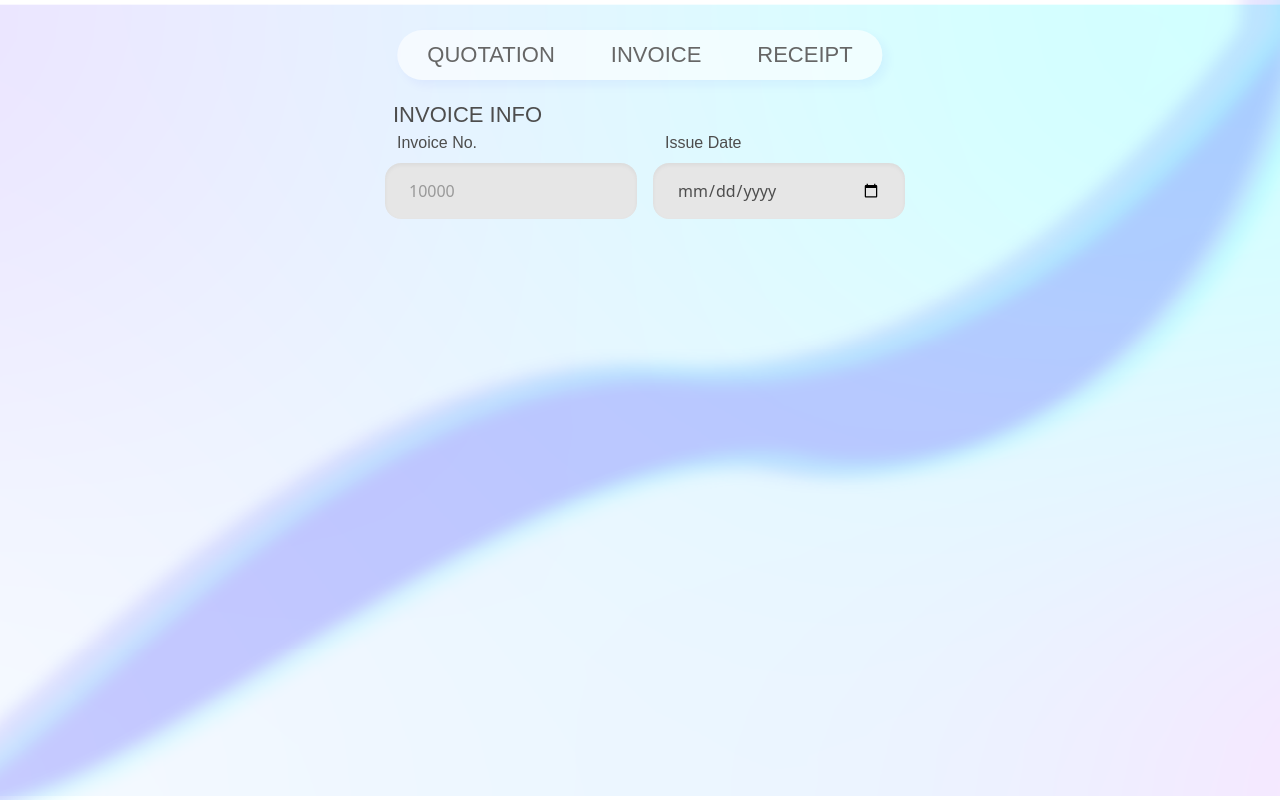
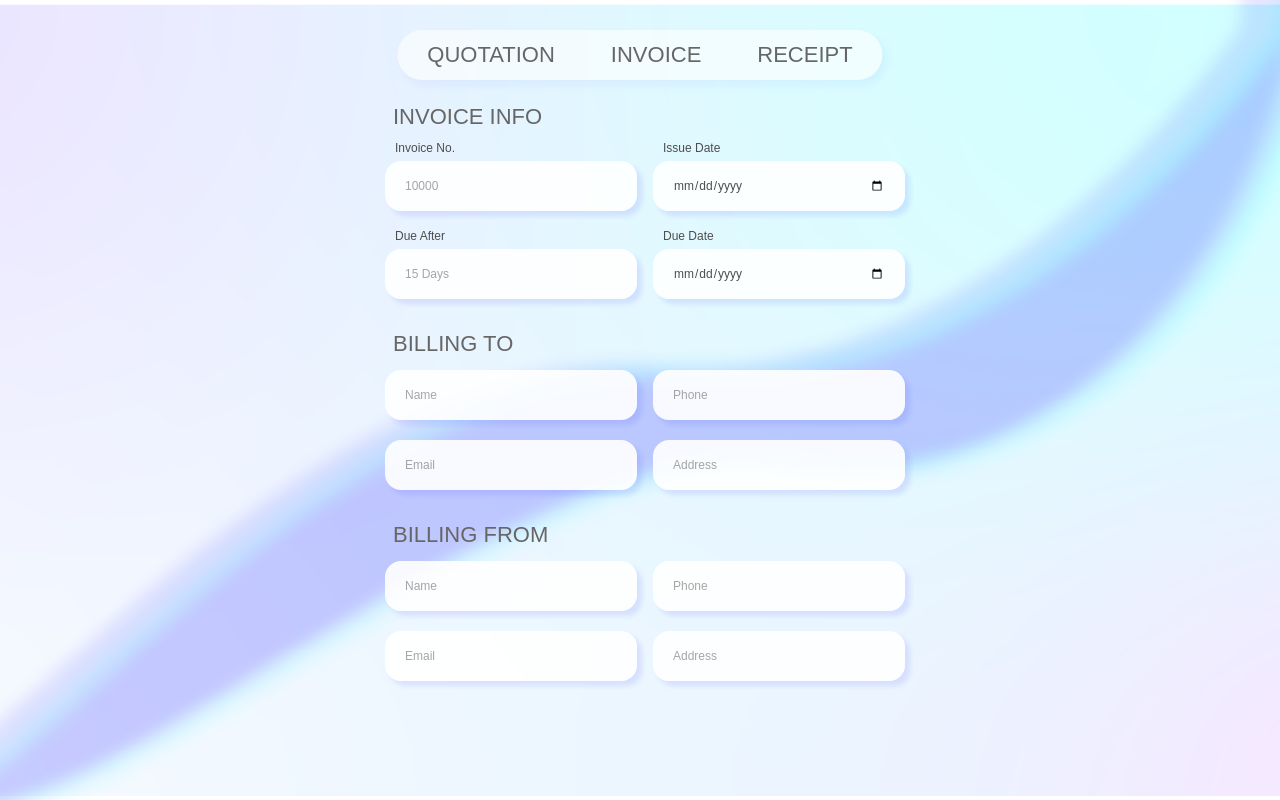
Before and after one commit to Ahmadkalims/InvoicerX, a React (Vite) app: page / in a window 1280 px wide. Built offline with nearby package versions, Linux system fonts and the light colour scheme.

Commit message:
Added 3 sections for forms

```diff
--- a/index.html
+++ b/index.html
@@ -22,5 +22,5 @@
 
 <!--
 git add .
-git commit -m "Added Forms Updated InputFieldStyle"
+git commit -m "Added 3 sections for forms"
 git push origin main-->
--- a/src/components/Form.jsx
+++ b/src/components/Form.jsx
@@ -1,23 +1,64 @@
+// Replace <br /> with a div that has a smaller margin for better control
+// For example, use <div style={{ margin: "12px 0" }} />
+
 import React from "react";
 import InputFieldStyle from "./InputFieldStyle";
+
+const h1Style = {
+  fontFamily: "'Montserrat medium', sans-serif",
+  fontSize: "22px",
+  color: "#666666",
+  fontWeight: "500",
+  marginLeft: "8px",
+  marginBottom: "6px"
+};
+
+const smallMargin = { margin: "12px 0" };
 
 const Form = () => {
   return (
     <>
-    <header className="fixed top-[100px] left-1/2 -translate-x-1/2 w-full max-w-[510px] z-50">
-      <h1 className="text-[#4d4d4d] text-xl font-bold2 ml-2"
-      style={{ fontFamily: "'Montserrat-regular', sans-serif", fontSize: "22px" }}>INVOICE INFO</h1>
+      <header className="fixed top-[100px] left-1/2 -translate-x-1/2 w-full max-w-[510px] z-50">
+        <h1 style={h1Style}>INVOICE INFO</h1>
 
-      <div className="flex flex-row gap-4">
-
-        <InputFieldStyle label="Invoice No." placeholder="10000" type="number" />
-        <InputFieldStyle label="Issue Date" placeholder="mm-dd-yyyy" type="date" />
-
+        <div className="flex flex-row gap-4">
+          <InputFieldStyle label="Invoice No." placeholder="10000" type="number" />
+          <InputFieldStyle label="Issue Date" placeholder="mm-dd-yyyy" type="date" />
         </div>
 
+        <div className="flex flex-row gap-4">
+          <InputFieldStyle label="Due After" placeholder="15 Days" type="number" />
+          <InputFieldStyle label="Due Date" placeholder="mm-dd-yyyy" type="date" />
+        </div>
 
+        <div style={smallMargin} />
 
-    </header>
+        <h1 style={h1Style}>BILLING TO</h1>
+
+        <div className="flex flex-row gap-4">
+          <InputFieldStyle label="" placeholder="Name" type="text" />
+          <InputFieldStyle label="" placeholder="Phone" type="tel" />
+        </div>
+
+        <div className="flex flex-row gap-4">
+          <InputFieldStyle label="" placeholder="Email" type="email" />
+          <InputFieldStyle label="" placeholder="Address" type="text" />
+        </div>
+
+        <div style={smallMargin} />
+
+        <h1 style={h1Style}>BILLING FROM</h1>
+
+        <div className="flex flex-row gap-4">
+          <InputFieldStyle label="" placeholder="Name" type="text" />
+          <InputFieldStyle label="" placeholder="Phone" type="tel" />
+        </div>
+
+        <div className="flex flex-row gap-4">
+          <InputFieldStyle label="" placeholder="Email" type="email" />
+          <InputFieldStyle label="" placeholder="Address" type="text" />
+        </div>
+      </header>
     </>
   );
 };
--- a/src/components/Header.jsx
+++ b/src/components/Header.jsx
@@ -8,9 +8,7 @@ const Header = () => {
     <>
       <header
         className="fixed top-[30px] left-1/2 -translate-x-1/2 bg-[#ffffff]/60 p-1.5 rounded-full flex gap-2 z-50"
-        style={{
-          boxShadow: '5px 5px 10.5px rgba(26, 42, 255, 0.05)'
-        }}
+        style={{boxShadow: '5px 5px 10.5px rgba(26, 42, 255, 0.05)'}}
       >
         <NavButton label="QUOTATION" />
         <NavButton label="INVOICE" />
--- a/src/components/InputFieldStyle.jsx
+++ b/src/components/InputFieldStyle.jsx
@@ -1,16 +1,29 @@
 import React from "react";
 
 const InputFieldStyle = ({ label, placeholder, type = 'text' }) => {
+  const fontStyle = {
+    fontFamily: "'Montserrat light', sans-serif",
+    fontSize: "12px"
+  };
+
+  const inputStyle = {
+    ...fontStyle,
+    boxShadow: '5px 5px 5px rgba(26, 42, 255, 0.1)'
+  };
+
   return (
     <div className="mb-4">
-      <label style={{ fontFamily: "'Montserrat-light', sans-serif", fontSize: "px" }}
-      className="block text-[#4d4d4d] mb-2 ml-3">
+      <label
+        style={fontStyle}
+        className="block text-[#4d4d4d] mb-1 ml-2.5"
+      >
         {label}
       </label>
       <input
         type={type}
         placeholder={placeholder}
-        className="w-[252px] bg-[#e6e6e6] text-[#4d4d4d] px-6 py-4 rounded-[16px] focus:outline-none shadow-inner"
+        style={inputStyle}
+        className="w-[252px] bg-[#ffffff]/90  text-[#4d4d4d] px-5 py-4 rounded-[16px] focus:outline-none"
       />
     </div>
   );
--- a/src/components/NavButton.jsx
+++ b/src/components/NavButton.jsx
@@ -3,7 +3,7 @@ import React from "react";
 const NavButton = ({ label }) => {
     return (
         <div
-            style={{ fontFamily: "'Montserrat-regular', sans-serif", fontSize: "22px" }}
+            style={{ fontFamily: "'Montserrat medium', sans-serif", fontSize: "22px" }}
             className="
                 flex items-center
                 px-1 py-[3px]
```
